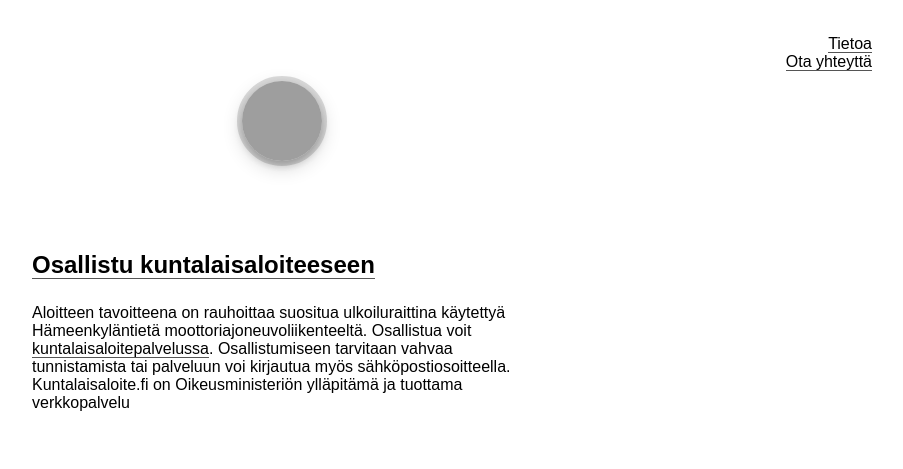
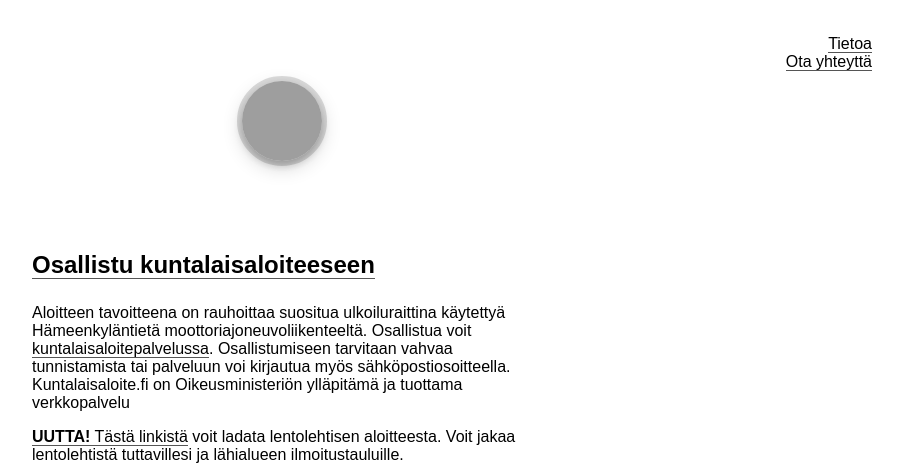
Before and after one commit to klaalo/klaalo.github.io, a Jekyll site: the page built from index.html, in a window 1280 px wide and 900 px high, cut to the strip 0-469 px from the top of the window. Shown: the whole strip, without its empty margins (358-1261 px from the left). Built offline with Jekyll 4.4.1, drawn with Linux system fonts in a browser that asks for light colours; some web fonts are replaced; grey boxes are pictures that could not be loaded.

Commit message:
Add link to flyer

```diff
--- a/index.html
+++ b/index.html
@@ -9,6 +9,8 @@ layout: default
 <h2><a href="https://www.kuntalaisaloite.fi/fi/aloite/44386">Osallistu kuntalaisaloiteeseen</a></h2>
 
 <p>Aloitteen tavoitteena on rauhoittaa suositua ulkoiluraittina käytettyä Hämeenkyläntietä moottoriajoneuvoliikenteeltä. Osallistua voit <a href="https://www.kuntalaisaloite.fi/fi/aloite/44386">kuntalaisaloitepalvelussa</a>. Osallistumiseen tarvitaan vahvaa tunnistamista tai palveluun voi kirjautua myös sähköpostiosoitteella. Kuntalaisaloite.fi on Oikeusministeriön ylläpitämä ja tuottama verkkopalvelu</p>
+
+<p><a href="https://misc.karilaalo.fi/2508-kuntalaisaloite.pdf"><strong>UUTTA!</strong> Tästä linkistä</a> voit ladata lentolehtisen aloitteesta. Voit jakaa lentolehtistä tuttavillesi ja lähialueen ilmoitustauluille.</p>
 
 <iframe id="kuntalaisaloite-leijuke" frameborder="0" scrolling="no" src="https://www.kuntalaisaloite.fi/graph-iframe/fi/44386?showTitle=false" width="600" height="600"> </iframe></section>
 
```
